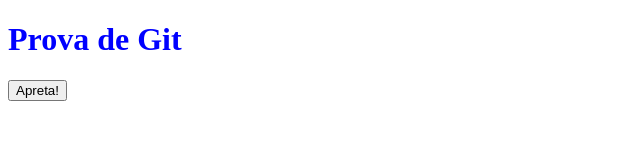
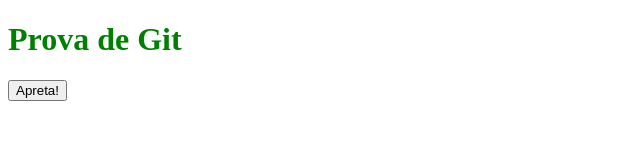
Before and after one commit to OriolGalm/CursGit, a plain HTML site: page index.html in a window 1280 px wide. In both pictures the pointer is over the element "Prova de Git". Shown: the whole page, without its empty margins (0-640 px from the left). Drawn offline with Linux system fonts and the light colour scheme.

Commit message:
Update estils.css

```diff
--- a/css/estils.css
+++ b/css/estils.css
@@ -1,4 +1,7 @@
 h1{
 	color:blue;
-	font-weight:bold
+	font-weight:bold;
 }
+h1:hover{
+	color:green
+}
```
